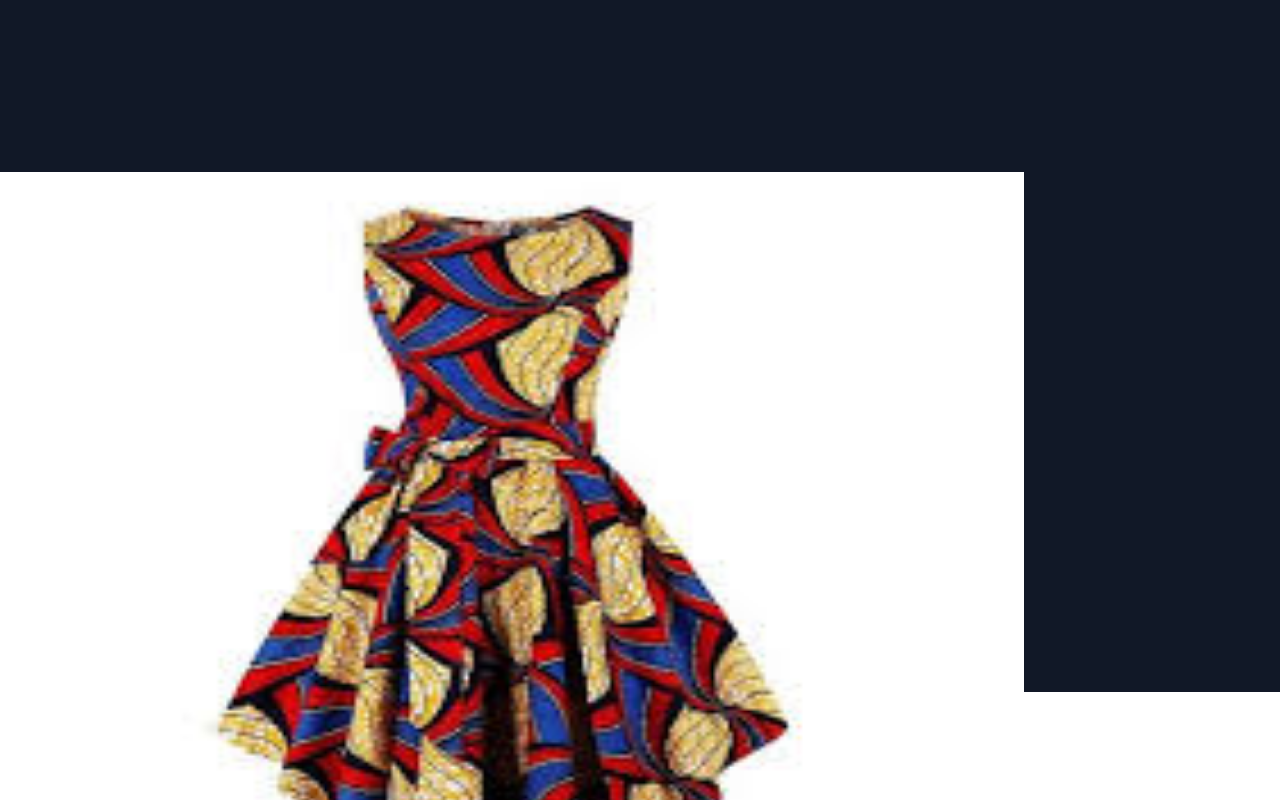
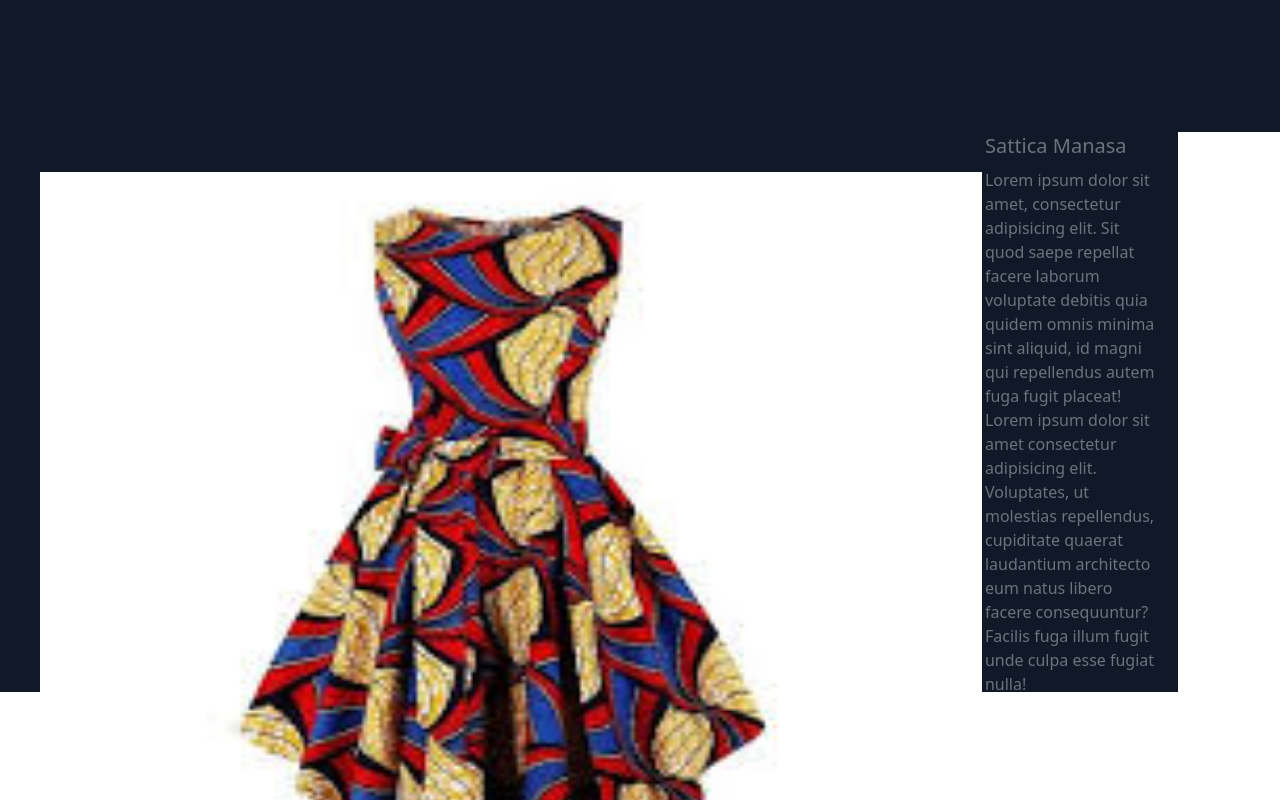
Before and after one commit to segunajibola/Videva-Fashion-Line, a React (Vite) app: page / in a window 1280 px wide. Shown: the part 1180-1980 px from the top of the page. Built offline with nearby package versions, Linux system fonts and the light colour scheme.

Commit message:
changeUI

```diff
--- a/src/components/Home.jsx
+++ b/src/components/Home.jsx
@@ -59,7 +59,9 @@ const Home = () => {
               excepturi Deleniti, dolore.
             </p>
             <div className="col-end-5 col-span-2 row-start-2">
-              <h3 className="text-2xl mb-2">Bringing innovation to the style</h3>
+              <h3 className="text-2xl mb-2">
+                Bringing innovation to the style
+              </h3>
               <p className="text-xl">
                 Lorem ipsum, dolor sit amet consectetur adipisicing elit. Nam
                 tenetur, at earum impedit odit repellat accusamus non debitis
@@ -71,12 +73,28 @@ const Home = () => {
         </div>
       </section>
 
-      <div className="bg-gray-900 dark:bg-gray-100 relative h-[70vh]">
-        <img src="/images/fashion4.jpg" alt="" className="w-[80vw] ml-auto absolute top-10 h-[150%]" />
+      <div className="bg-gray-900 dark:bg-gray-100 relative h-[70vh] w-[92vw]">
+        <img
+          src="/images/fashion4.jpg"
+          alt=""
+          className="w-[80%] left-10 ml-auto absolute top-10 h-[150%] inline"
+        />
+        <div className="inline absolute text-gray-500 right-4 w-[15%]">
+          <h3 className="text-xl mb-2">Sattica Manasa</h3>
+          <p>
+            Lorem ipsum dolor sit amet, consectetur adipisicing elit. Sit quod
+            saepe repellat facere laborum voluptate debitis quia quidem omnis
+            minima sint aliquid, id magni qui repellendus autem fuga fugit
+            placeat! Lorem ipsum dolor sit amet consectetur adipisicing elit.
+            Voluptates, ut molestias repellendus, cupiditate quaerat laudantium
+            architecto eum natus libero facere consequuntur? Facilis fuga illum
+            fugit unde culpa esse fugiat nulla!
+          </p>
+        </div>
       </div>
 
       <section
-        className="mt-10 pt-5 h-full bg-gray-700 mt-[20rem]"
+        className="mt-10 pt-5 h-full bg-gray-900 mt-[20rem]"
         style={{ backgroundImage: `url(images/bgfashion.png)` }}
         id="about"
       >
```
